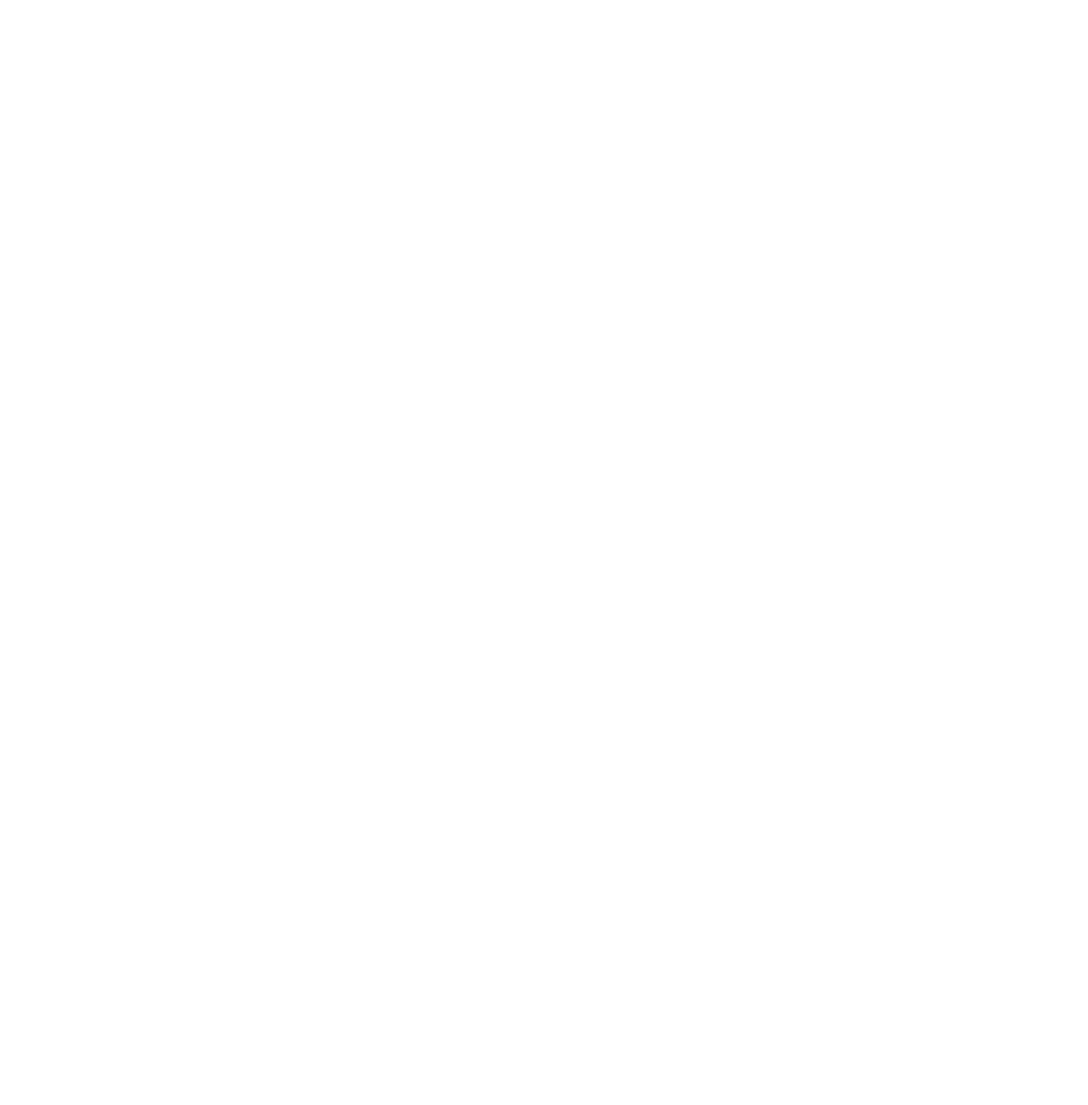
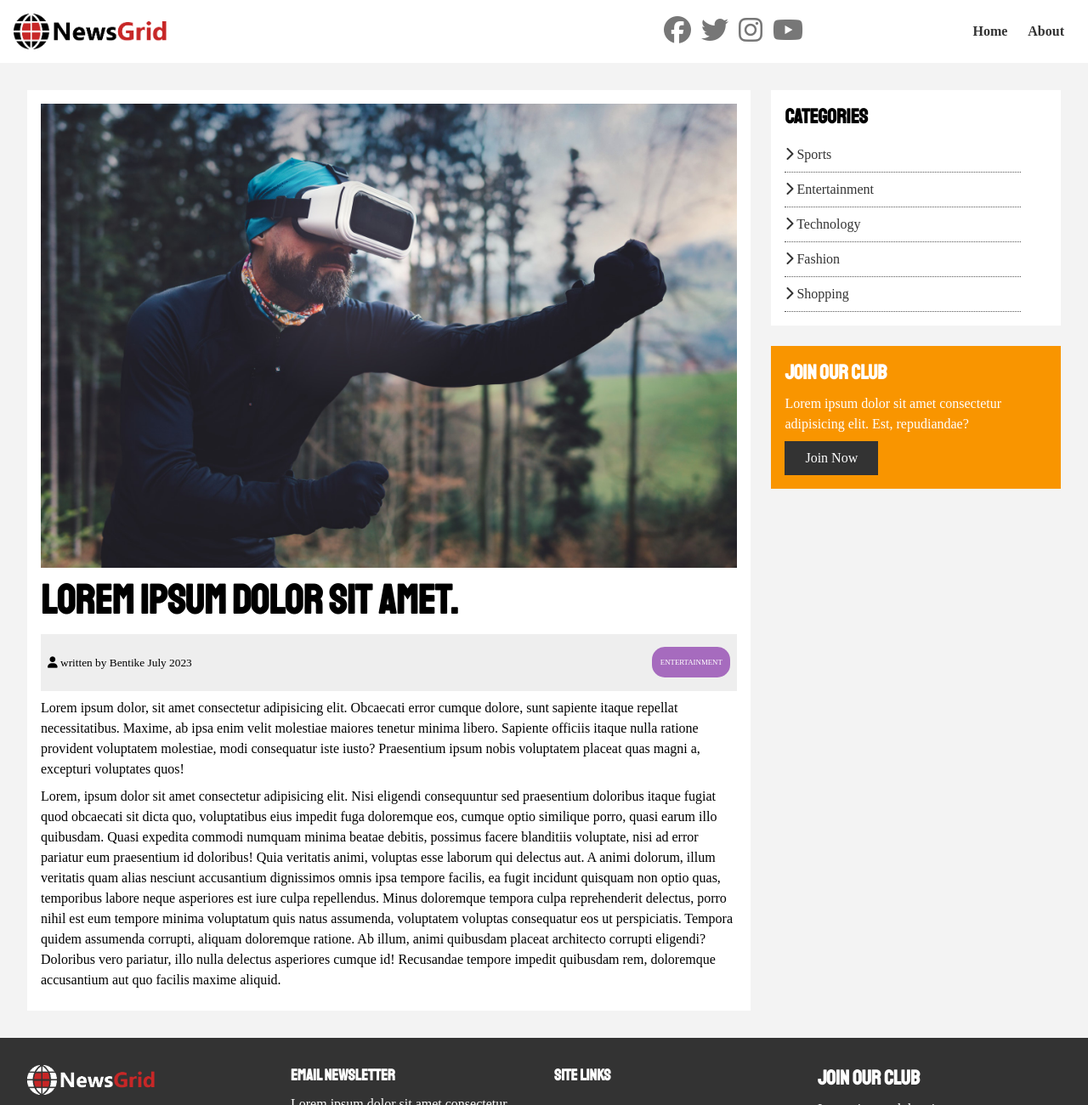
Before and after one commit to Bentike/tiidelab-grid, a plain HTML site: page article.html in a window 1280 px wide. Shown: the top 1300 px of the page at 85% size. Before the commit the page ends 800 px from the top, so only its background shows below. Drawn offline with Linux system fonts and the light colour scheme.

Commit message:
styled article page

```diff
--- a/article.html
+++ b/article.html
@@ -0,0 +1,157 @@
+<!DOCTYPE html>
+<html lang="en">
+  <head>
+    <meta charset="UTF-8" />
+    <meta name="viewport" content="width=device-width, initial-scale=1.0" />
+    <script
+      src="https://kit.fontawesome.com/9f470ab822.js"
+      crossorigin="anonymous"
+    ></script>
+    <link rel="preconnect" href="https://fonts.googleapis.com" />
+    <link rel="preconnect" href="https://fonts.gstatic.com" crossorigin />
+    <link
+      href="https://fonts.googleapis.com/css2?family=Lato&family=Staatliches&display=swap"
+      rel="stylesheet"
+    />
+    <link rel="stylesheet" href="css/style.css" />
+    <link
+      rel="stylesheet"
+      media="screen and (max-width: 768px)"
+      href="css/mobile.css"
+    />
+    <title>NewsGrid | Latest News</title>
+  </head>
+  <body>
+    <nav id="main-nav">
+      <div class="container">
+        <img src="img/logo.png" alt="NewsGrid" class="logo" />
+        <div class="social">
+          <a href="https://facebook.com" target="_blank"
+            ><i class="fab fa-facebook fa-2x"></i
+          ></a>
+          <a href="https://twitter.com" target="_blank"
+            ><i class="fab fa-twitter fa-2x"></i
+          ></a>
+          <a href="https://instagram.com" target="_blank"
+            ><i class="fab fa-instagram fa-2x"></i
+          ></a>
+          <a href="https://youtube.com" target="_blank"
+            ><i class="fab fa-youtube fa-2x"></i
+          ></a>
+        </div>
+        <ul>
+          <li><a href="index.html">Home</a></li>
+          <li><a href="about.html">About</a></li>
+        </ul>
+      </div>
+    </nav>
+
+    <!-- About -->
+
+    <section id="article">
+      <div class="container">
+        <div class="page-container">
+          <article class="card">
+            <img src="img/ent1.jpg" alt="Entertainment">
+            <h1 class="l-heading">Lorem ipsum dolor sit amet.</h1>
+            <div class="meta">
+                <small>
+                    <i class="fas fa-user"></i> written by Bentike July 2023
+                </small>
+                <div class="category category-ent">Entertainment</div>
+            </div>
+            <p>
+              Lorem ipsum dolor, sit amet consectetur adipisicing elit.
+              Obcaecati error cumque dolore, sunt sapiente itaque repellat
+              necessitatibus. Maxime, ab ipsa enim velit molestiae maiores
+              tenetur minima libero. Sapiente officiis itaque nulla ratione
+              provident voluptatem molestiae, modi consequatur iste iusto?
+              Praesentium ipsum nobis voluptatem placeat quas magni a, excepturi
+              voluptates quos!
+            </p>
+            <p>
+              Lorem, ipsum dolor sit amet consectetur adipisicing elit. Nisi
+              eligendi consequuntur sed praesentium doloribus itaque fugiat quod
+              obcaecati sit dicta quo, voluptatibus eius impedit fuga doloremque
+              eos, cumque optio similique porro, quasi earum illo quibusdam.
+              Quasi expedita commodi numquam minima beatae debitis, possimus
+              facere blanditiis voluptate, nisi ad error pariatur eum
+              praesentium id doloribus! Quia veritatis animi, voluptas esse
+              laborum qui delectus aut. A animi dolorum, illum veritatis quam
+              alias nesciunt accusantium dignissimos omnis ipsa tempore facilis,
+              ea fugit incidunt quisquam non optio quas, temporibus labore neque
+              asperiores est iure culpa repellendus. Minus doloremque tempora
+              culpa reprehenderit delectus, porro nihil est eum tempore minima
+              voluptatum quis natus assumenda, voluptatem voluptas consequatur
+              eos ut perspiciatis. Tempora quidem assumenda corrupti, aliquam
+              doloremque ratione. Ab illum, animi quibusdam placeat architecto
+              corrupti eligendi? Doloribus vero pariatur, illo nulla delectus
+              asperiores cumque id! Recusandae tempore impedit quibusdam rem,
+              doloremque accusantium aut quo facilis maxime aliquid.
+            </p>
+          </article>
+          <aside id="categories" class="card">
+             <h2>Categories</h2>
+             <ul class="list">
+                <li><a href="#"><i class="fas fa-chevron-right"></i> Sports</a></li>
+                <li><a href="#"><i class="fas fa-chevron-right"></i> Entertainment</a></li>
+                <li><a href="#"><i class="fas fa-chevron-right"></i> Technology</a></li>
+                <li><a href="#"><i class="fas fa-chevron-right"></i> Fashion</a></li>
+                <li><a href="#"><i class="fas fa-chevron-right"></i> Shopping</a></li>
+             </ul>
+          </aside>
+          <aside class="card bg-secondary">
+            <h2>Join Our Club</h2>
+            <p>
+              Lorem ipsum dolor sit amet consectetur adipisicing elit. Est,
+              repudiandae?
+            </p>
+            <a href="#" class="btn btn-dark-btn-block">Join Now</a>
+          </aside>
+        </div>
+      </div>
+    </section>
+
+    <!-- Footer Section -->
+    <footer id="main-footer" class="py-2">
+      <div class="container footer-container">
+        <div>
+          <img src="img/logo_light.png" alt="newsgrid" />
+          <p>
+            Lorem ipsum dolor sit amet consectetur adipisicing elit. Velit magni
+            quas voluptatibus! Veritatis illum reprehenderit aspernatur harum
+            ducimus consectetur amet!
+          </p>
+        </div>
+        <div>
+          <h3>Email Newsletter</h3>
+          <p>Lorem ipsum dolor sit amet consectetur adipisicing elit.</p>
+          <form>
+            <input type="email" placeholder="Email" />
+            <input type="submit" value="Subscribe" class="btn btn-primary" />
+          </form>
+        </div>
+        <div>
+          <h3>Site Links</h3>
+          <ul class="list">
+            <li><a href="#">Help & Support</a></li>
+            <li><a href="#">Privacy Policy</a></li>
+            <li><a href="#">About Us</a></li>
+            <li><a href="#">Contact</a></li>
+          </ul>
+        </div>
+        <div>
+          <h2>Join Our Club</h2>
+          <p>
+            Lorem ipsum dolor sit amet consectetur adipisicing elit. Ipsam,
+            eaque?
+          </p>
+          <a href="#" class="btn btn-secondary">Join Now</a>
+        </div>
+        <div>
+          <p>Copyright &copy; 2023; All Rights Reserved</p>
+        </div>
+      </div>
+    </footer>
+  </body>
+</html>
--- a/css/style.css
+++ b/css/style.css
@@ -143,6 +143,10 @@ h1, h2, h3, h4, h5, h6{
 .p-2{padding: 2rem;}
 .p-3{padding: 3rem;}
 
+.l-heading{
+    font-size: 3rem;
+}
+
 .list li{
     padding: .5rem 0;
     border-bottom: #555 dotted 1px;
@@ -270,6 +274,18 @@ h1, h2, h3, h4, h5, h6{
     grid-column: 2 / span 2;
 }
 
+#article .meta{
+    display: flex;
+    justify-content: space-between;
+    align-items: center;
+    background: #eee;
+    padding: .5rem;
+}
+
+#article .meta .category{
+    margin-top: 0.4rem;
+}
+
 /* Footer */
 
 #main-footer{
```
